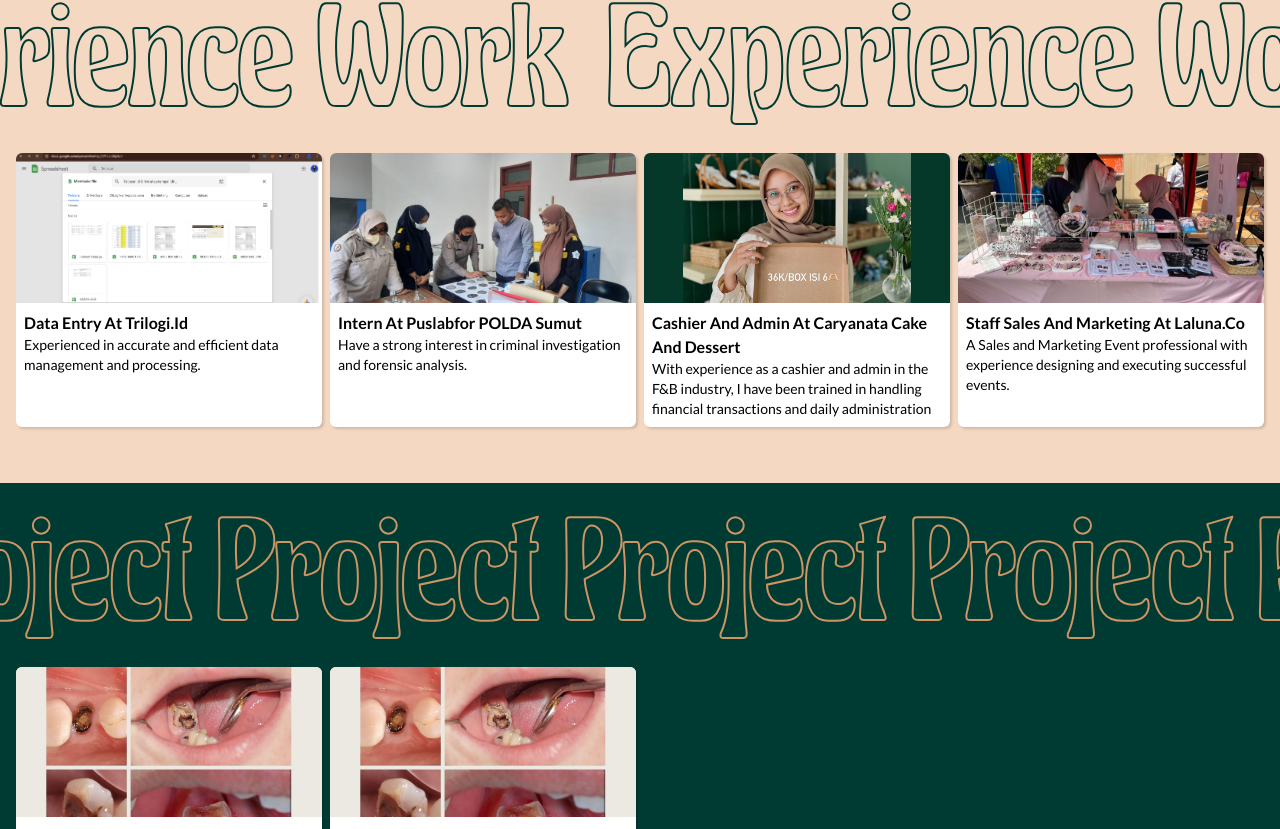
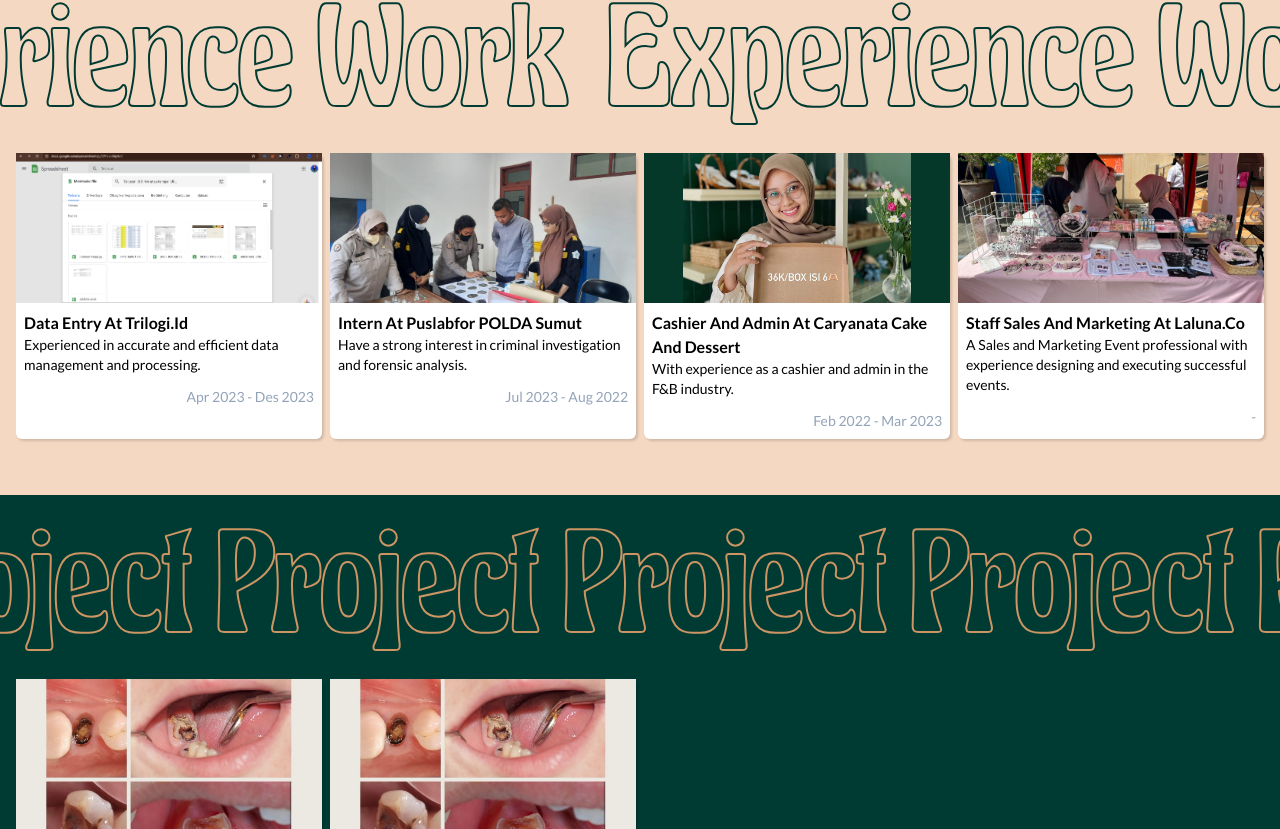
Before and after one commit to kautsarabid/Porto-Sekar, a React (Vite) app: page / in a window 1280 px wide. Shown: the part 2491-3320 px from the top of the page. Built offline with nearby package versions, Linux system fonts and the light colour scheme; a web font is replaced by a local one.

Commit message:
menambah tanggal

```diff
--- a/src/components/Card.jsx
+++ b/src/components/Card.jsx
@@ -24,7 +24,7 @@ export default function Card(props) {
 				custom={index}
 				variants={cardVariant}
 				viewport={{ once: true }}
-				className="flex flex-col items-start h-full w-full rounded-md overflow-hidden card-shadow cursor-pointer hover:card-shadow-inset bg-white"
+				className="flex flex-col items-start h-full w-full rounded-md overflow- card-shadow cursor-pointer hover:card-shadow-inset bg-white"
 				onClick={onClick}
 			>
 				{children}
@@ -67,12 +67,20 @@ const ImageSkill = (props) => {
 };
 
 const Body = (props) => {
-	const { title, desc } = props;
+	const { title, desc, children } = props;
 	return (
 		<div className="p-2">
 			<h2 className="font-bold capitalize">{title}</h2>
 			<p className="text-sm">{desc}</p>
+			{children}
 		</div>
+	);
+};
+
+const Date = (props) => {
+	const { date } = props;
+	return (
+		<span className="text-sm text-slate-400 mt-3 text-end block">{date}</span>
 	);
 };
 
@@ -80,3 +88,4 @@ Card.Container = Container;
 Card.Image = Image;
 Card.ImageSkill = ImageSkill;
 Card.Body = Body;
+Card.Date = Date;
--- a/src/pages/WorkExperience.jsx
+++ b/src/pages/WorkExperience.jsx
@@ -29,6 +29,7 @@ export default function WorkExperience({ names }) {
 			desc: "Experienced in accurate and efficient data management and processing.",
 			fulldesc: `Experienced in accurate and efficient data management and processing. With expertise in the use of various data processing software such as Microsoft Excel, Google Sheets and Majoo. Ability to enter and verify data quickly and thoroughly.
 			High attention to detail and ability to work to tight deadlines. Several successful projects have improved data entry efficiency and ensured data integrity is maintained. Dedicated to supporting organizations in effective and reliable data management..`,
+			date: "Apr 2023 - Des 2023",
 		},
 		{
 			image: Kkp,
@@ -36,13 +37,15 @@ export default function WorkExperience({ names }) {
 			desc: "Have a strong interest in criminal investigation and forensic analysis.",
 			fulldesc:
 				"Have a strong interest in criminal investigation and forensic analysis. Possess a deep understanding of forensic investigative techniques, evidence analysis procedures, and the use of current technology in data collection and interpretation. Experience in research and laboratory practicum has expanded my knowledge of forensic laboratory operations, including the use of equipment and analysis methodologies such as the RapidHIT 200 Instrument for DNA examination. My academic projects range from processing evidence from crime scenes to forensic identification, which provides deep insight into the complexities and challenges within this field. I am committed to carrying out every task with high integrity, meticulous rigor, and relentless dedication. My goal is to utilize my knowledge and skills to support Polda's mission in maintaining security and justice for the community.",
+			date: "Jul 2023 - Aug 2022",
 		},
 		{
 			image: Karyanata,
 			title: "cashier and admin at Caryanata Cake and Dessert",
-			desc: "With experience as a cashier and admin in the F&B industry, I have been trained in handling financial transactions and daily administration",
+			desc: "With experience as a cashier and admin in the F&B industry.",
 			fulldesc:
 				"With experience as a cashier and admin in the F&B industry, I have been trained in handling financial transactions and daily administration. I have expertise in serving customers in a friendly and efficient manner, as well as maintaining accurate financial records.I am familiar with cashier software such as Majoo and social media applications (Instagram, Tiktok, and Whatsapp) and able to adapt quickly to changes in the work environment. I am committed to providing the best service to customers and supporting the smooth operation of the restaurant or cafe.",
+			date: "Feb 2022 - Mar 2023",
 		},
 		{
 			image: Kanisa,
@@ -50,6 +53,7 @@ export default function WorkExperience({ names }) {
 			desc: "A Sales and Marketing Event professional with experience designing and executing successful events.",
 			fulldesc:
 				"A Sales and Marketing Event professional with experience designing and executing successful events. Expertise includes creative marketing strategies and strong customer relationship management. With a background in event management and digital marketing, has helped various brands increase their visibility and sales through memorable events. Portfolio includes product launches, trade shows, and festivals that attract thousands of attendees. Commitment to creating memorable events that make a real impact on your business. Let's work together to create amazing events and increase sales.",
+			date: "-",
 		},
 	];
 	return (
@@ -71,7 +75,9 @@ export default function WorkExperience({ names }) {
 						>
 							<Card.Image src={item.image} alt={item.title} />
 
-							<Card.Body title={item.title} desc={item.desc} />
+							<Card.Body title={item.title} desc={item.desc}>
+								<Card.Date date={item.date} />
+							</Card.Body>
 						</Card>
 					))}
 				</Card.Container>
```
